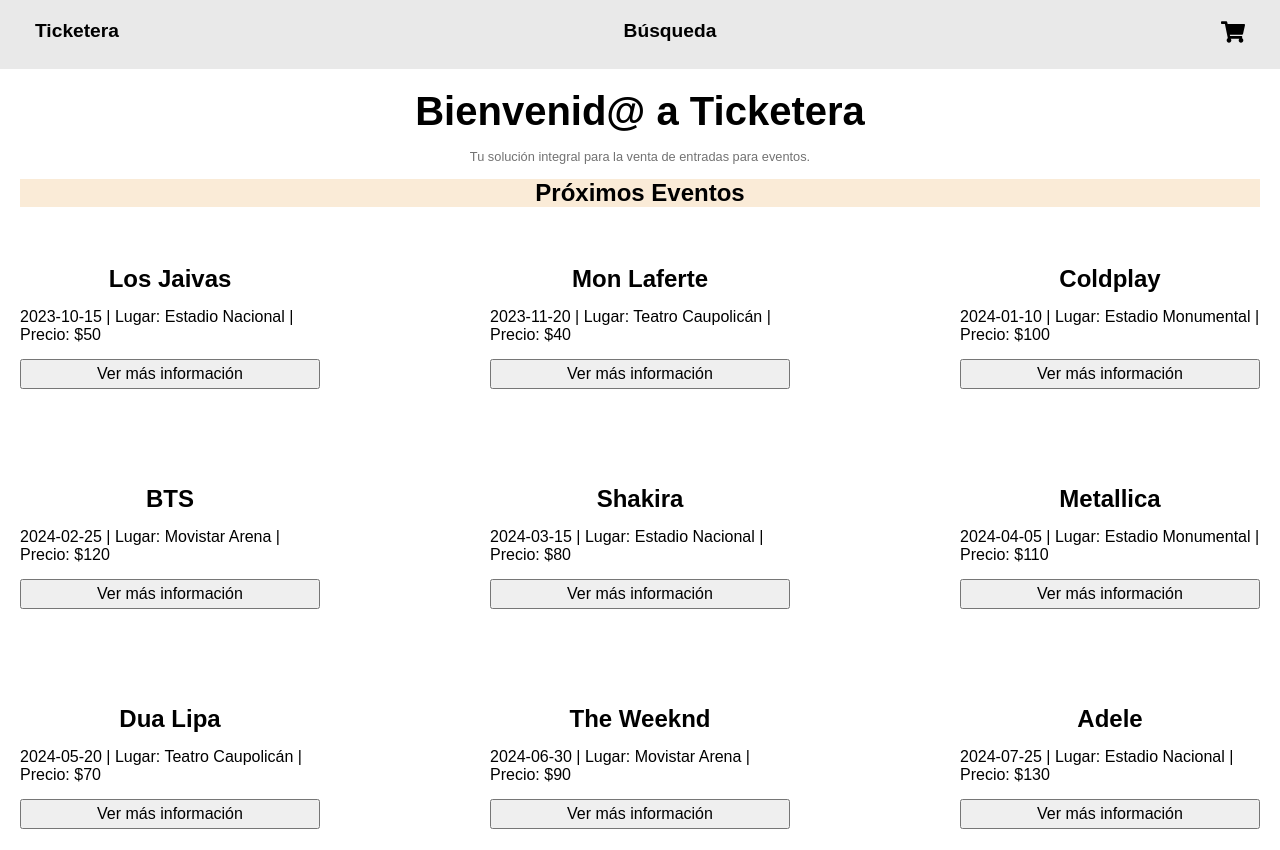
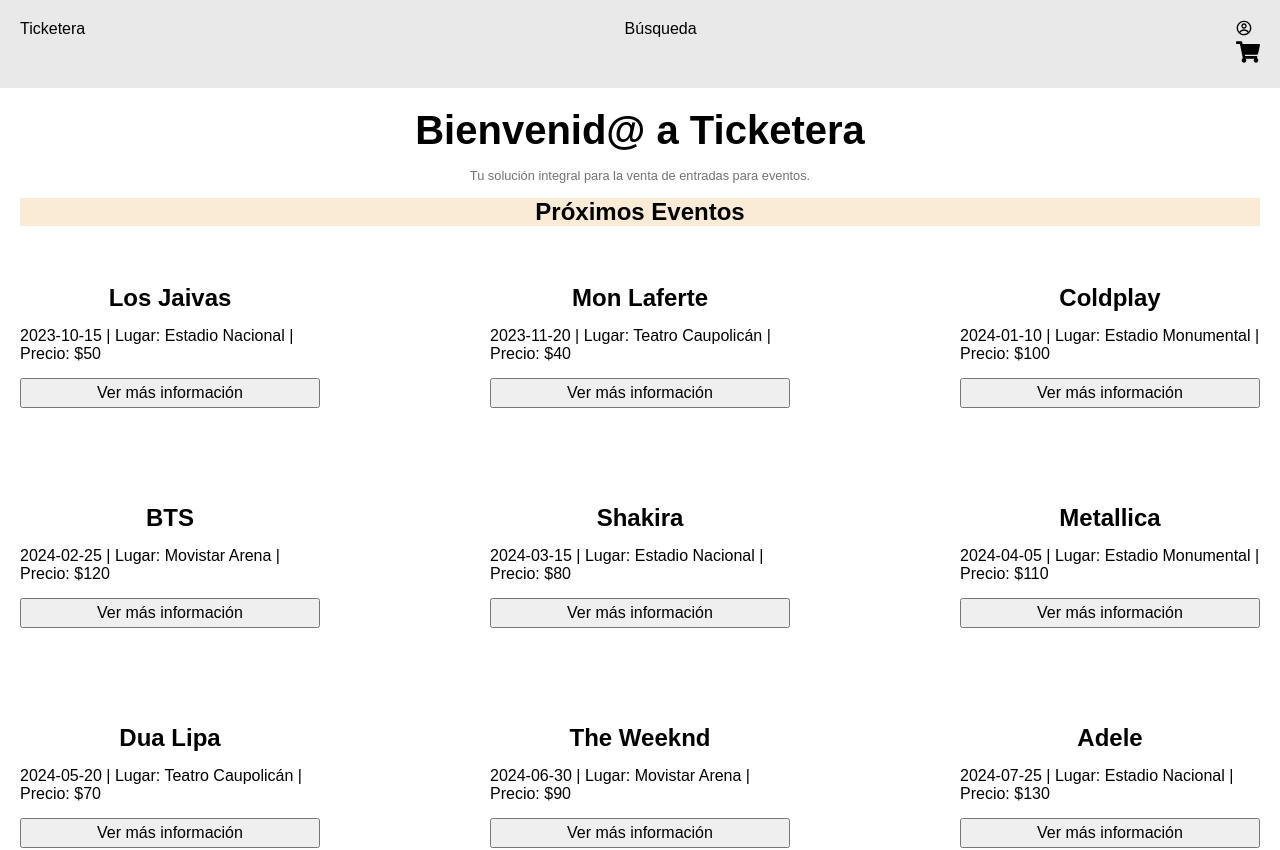
Before and after one commit to Pipeemendez/ticketera, a React (Vite) app in the folder front-end/: page / in a window 1280 px wide. Shown: the top 850 px of the page. Built offline with nearby package versions, Linux system fonts and the light colour scheme.

Commit message:
Update Navbar.jsx

```diff
--- a/front-end/src/components/Navbar/Navbar.jsx
+++ b/front-end/src/components/Navbar/Navbar.jsx
@@ -1,15 +1,23 @@
 import './Navbar.css';
 import { FaShoppingCart } from "react-icons/fa";
+import { CgProfile } from "react-icons/cg";
 
 function Navbar () {
     return (
         <nav className="navbar">
-            <div className='navbar-elemento'>
-                Ticketera </div>
-            <div className='navbar-elemento'>
-                Búsqueda </div>
-            <div className='navbar-elemento'>
-                <FaShoppingCart size={24} color="black" />
+            <div className='navbar-section-1'>
+                Ticketera
+            </div>
+            <div className='navbar-busqueda'>
+                Búsqueda
+            </div>
+            <div className='navbar-section-2'>
+                <div>
+                    <CgProfile />
+                </div>
+                <div>
+                    <FaShoppingCart size={24} color="black" />
+                </div>
             </div>
         </nav>
     )
```
